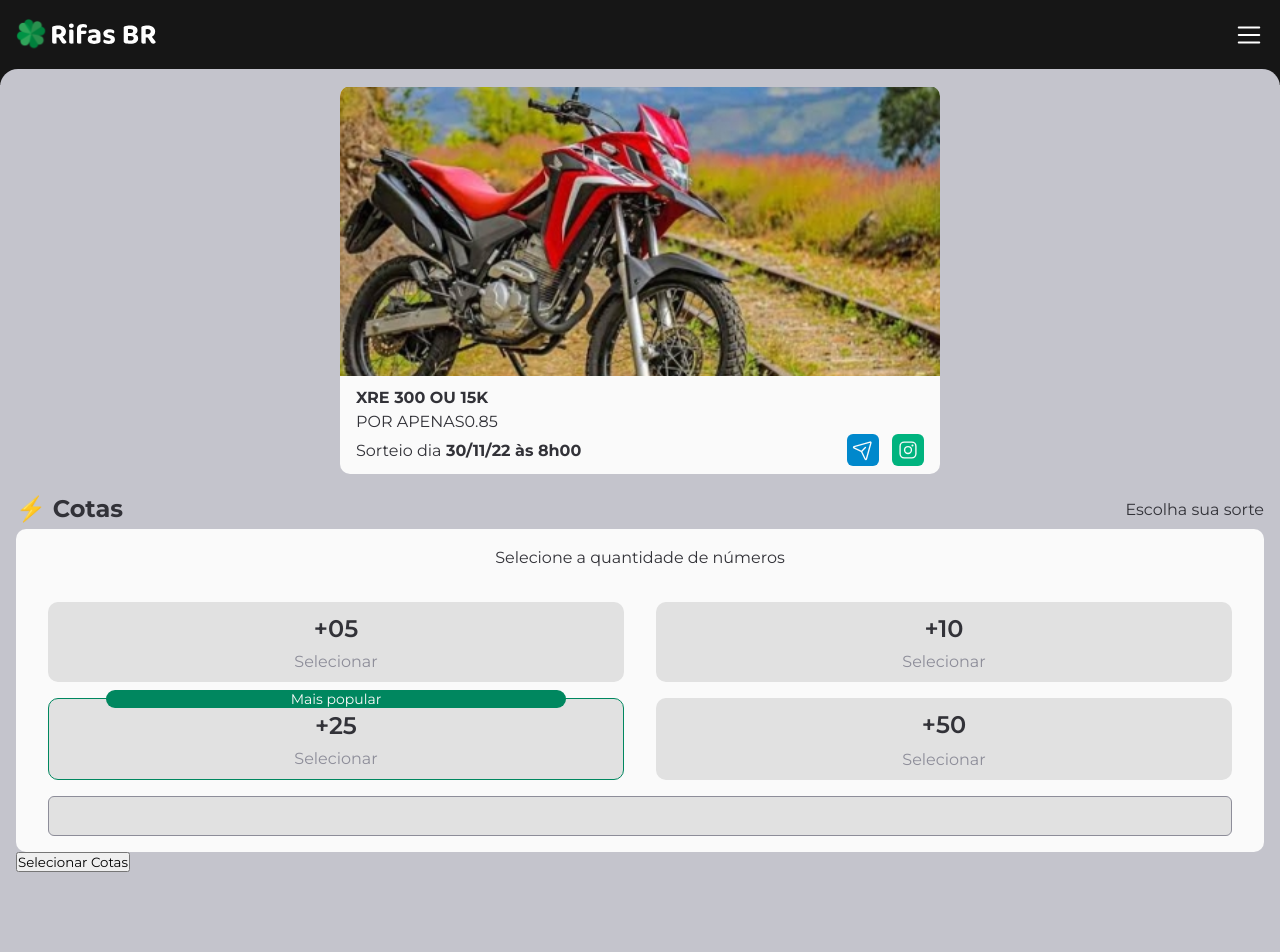
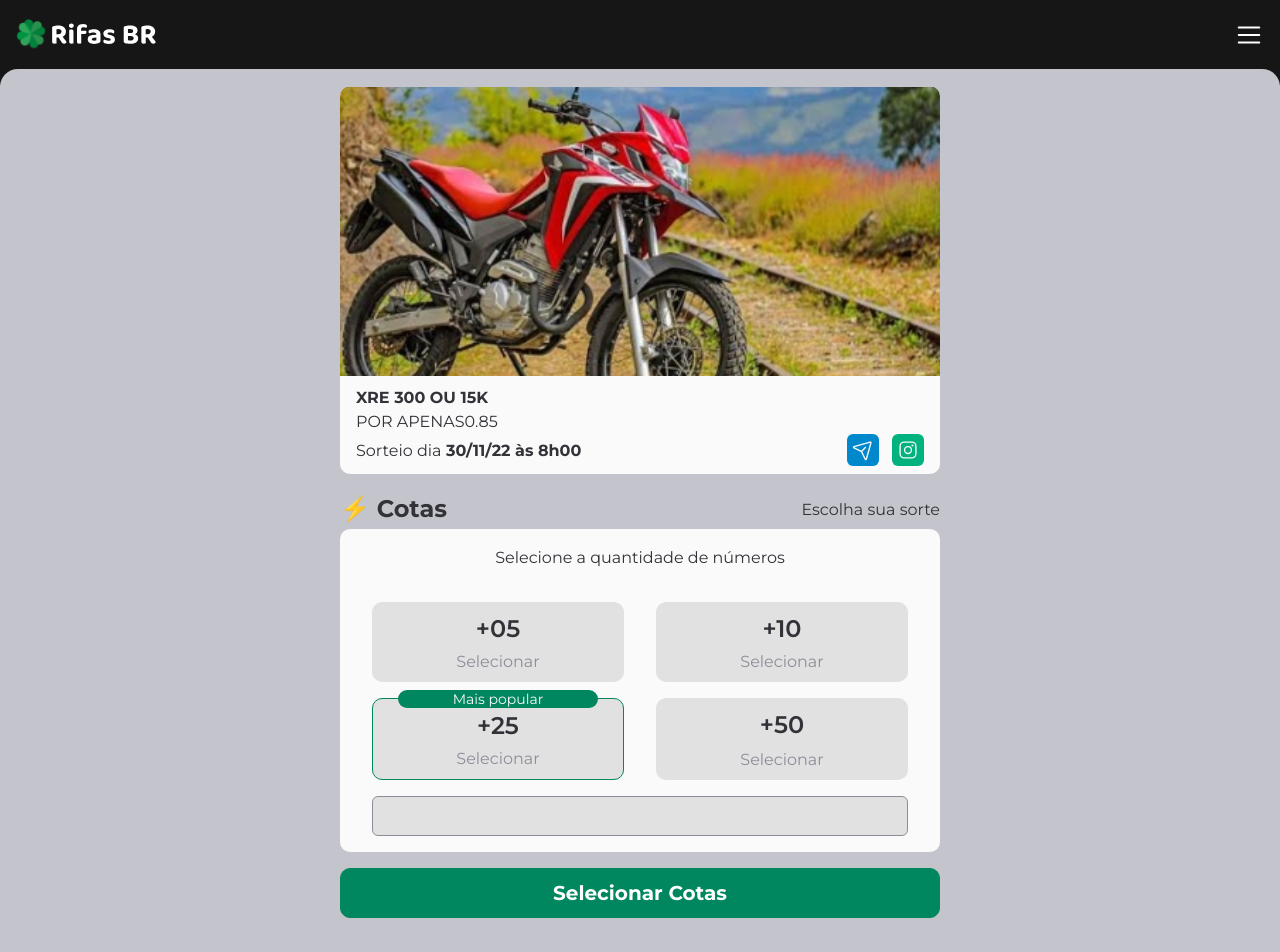
Before and after one commit to Adenilson-Oliveira/rifas-brl, a Next.js app: page /product/1 in a window 1280 px wide. Shown: the top 952 px of the page. Built offline with nearby package versions, Linux system fonts and the light colour scheme.

Commit message:
create interface da rota de product

```diff
--- a/src/pages/product/[id].tsx
+++ b/src/pages/product/[id].tsx
@@ -11,13 +11,15 @@
   const { id } = router.query
 
   if (id === undefined) {
-    return PageNotFoundError
+    const page = new PageNotFoundError('Product not found')
+    return page.message
   }
 
   const product = sorteios.ativos.find((el) => el.id === id)
 
   if (product === undefined) {
-    return PageNotFoundError
+    const page = new PageNotFoundError('Product not found')
+    return page.message
   }
 
   return (
--- a/src/styles/pages/product.ts
+++ b/src/styles/pages/product.ts
@@ -5,6 +5,31 @@
     display: 'flex',
     alignItems: 'center',
     justifyContent: 'space-between',
+    maxWidth: 600,
+    margin: '0 auto',
+  },
+
+  button: {
+    maxWidth: 600,
+    margin: '0 auto',
+    display: 'flex',
+    alignItems: 'center',
+    justifyContent: 'center',
+    height: 50,
+    width: '100%',
+    marginTop: '1rem',
+    borderRadius: 10,
+    border: '1px solid $green',
+    backgroundColor: '$green',
+    fontWeight: 'bold',
+    fontSize: '$subTitle',
+    color: '$white',
+
+    '&:hover': {
+      transition: '1.5sms',
+      backgroundColor: '$green-light',
+      borderColor: '$green-light',
+    },
   },
 })
 
@@ -13,6 +38,8 @@
   padding: '1rem 2rem',
   borderRadius: 10,
   textAlign: 'center',
+  maxWidth: 600,
+  margin: '0 auto',
 
   '& .subTitle': {
     marginBottom: '2rem',
@@ -80,6 +107,7 @@
     border: '1px solid $gray5',
     borderRadius: 6,
     height: 40,
+    textAlign: 'center',
 
     '&::placeholder': {
       color: '$gray5',
```
